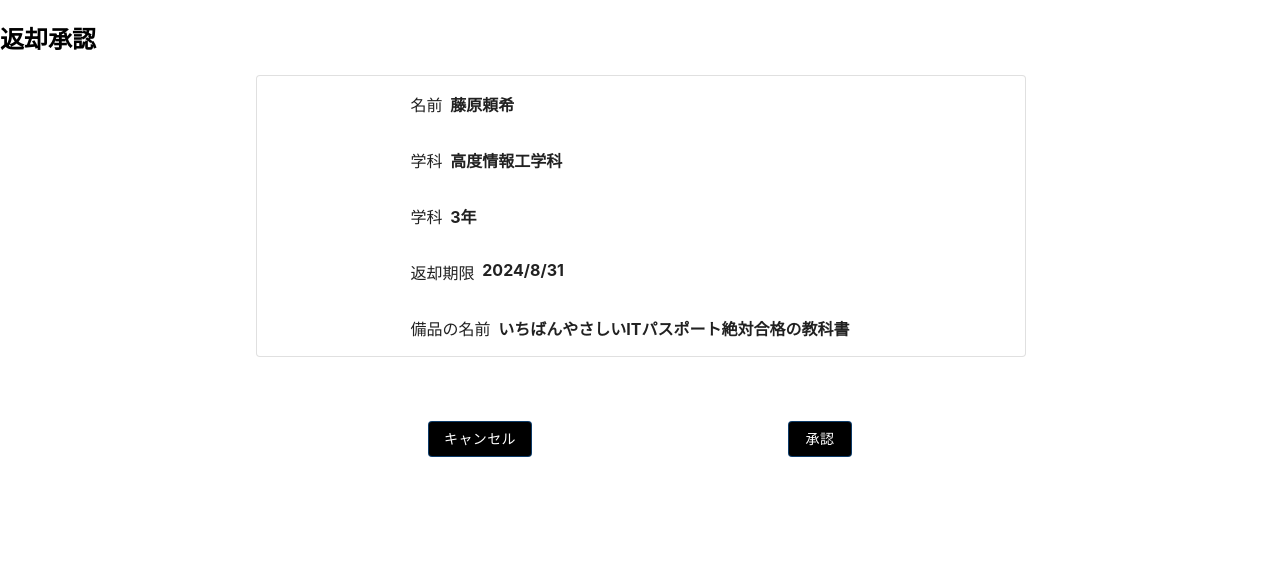
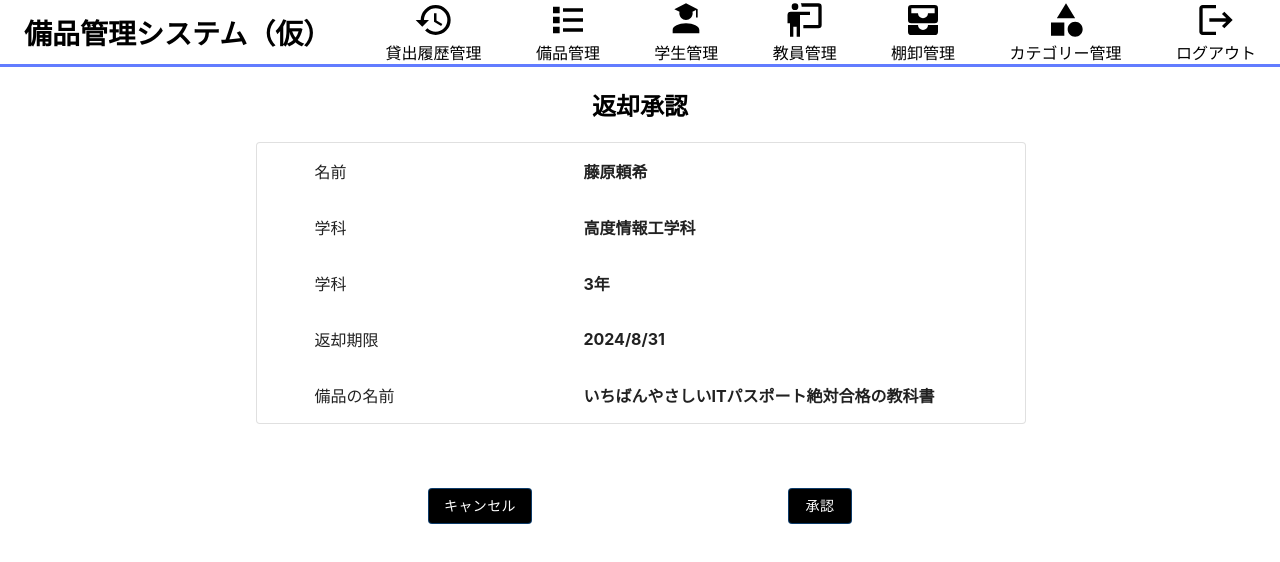
Before and after one commit to takumiTakahata/equipment_management_system, a React (Create React App) app in the folder app/: page /return_approval in a window 1280 px wide. Shown: the top 562 px of the page. Built offline with nearby package versions, Linux system fonts and the light colour scheme.

Commit message:
表示された情報の位置を調整

```diff
--- a/app/src/components/return_approval.css
+++ b/app/src/components/return_approval.css
@@ -1,20 +1,27 @@
+#return_approval .return_approval_title {
+  text-align: center;
+}
+
 #return_approval .return_flex {
   display: flex;
+  justify-content: center;
+  align-items: center;
 }
 
 #return_approval .return_title {
-  margin-right: 0;
-  margin-left: 20%;
+  width: 15%;
+  margin-right: 20%;
 }
 
 #return_approval .return_text {
   font-weight: bold;
-  margin-left: 1%;
+  width: 50%;
 }
 
 #return_approval .MuiPaper-root.card {
   width: 60%;
   margin-left: 20%;
+  margin-right: 20%;
 }
 
 #return_approval .return_app_button {
--- a/app/src/components/return_approval.tsx
+++ b/app/src/components/return_approval.tsx
@@ -1,11 +1,13 @@
 import { Card } from "@mui/material";
 import Button from "@mui/material/Button";
 import "../components/return_approval.css";
+import Header from "./header";
 
 function ReturnApproval() {
   return (
     <div id="return_approval">
-      <h2>返却承認</h2>
+      <Header />
+      <h2 className="return_approval_title">返却承認</h2>
       <Card className="card" variant="outlined">
         <div className="return_flex">
           <p className="return_title">名前</p>
```
